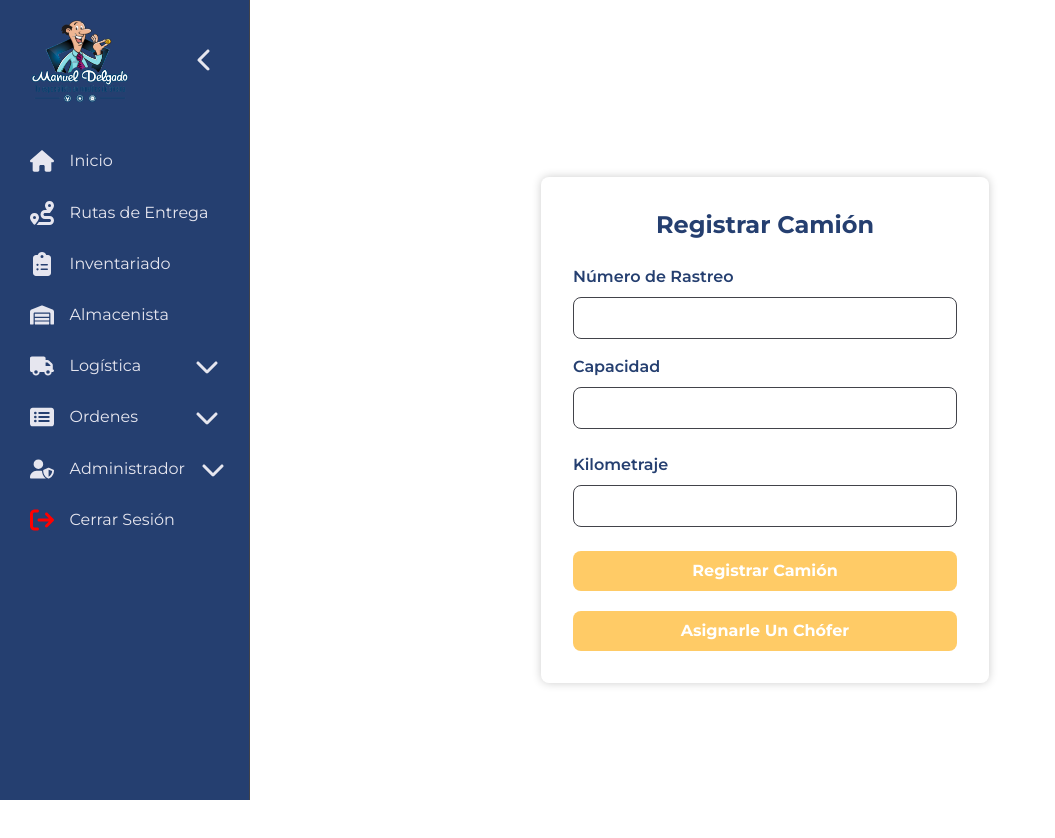
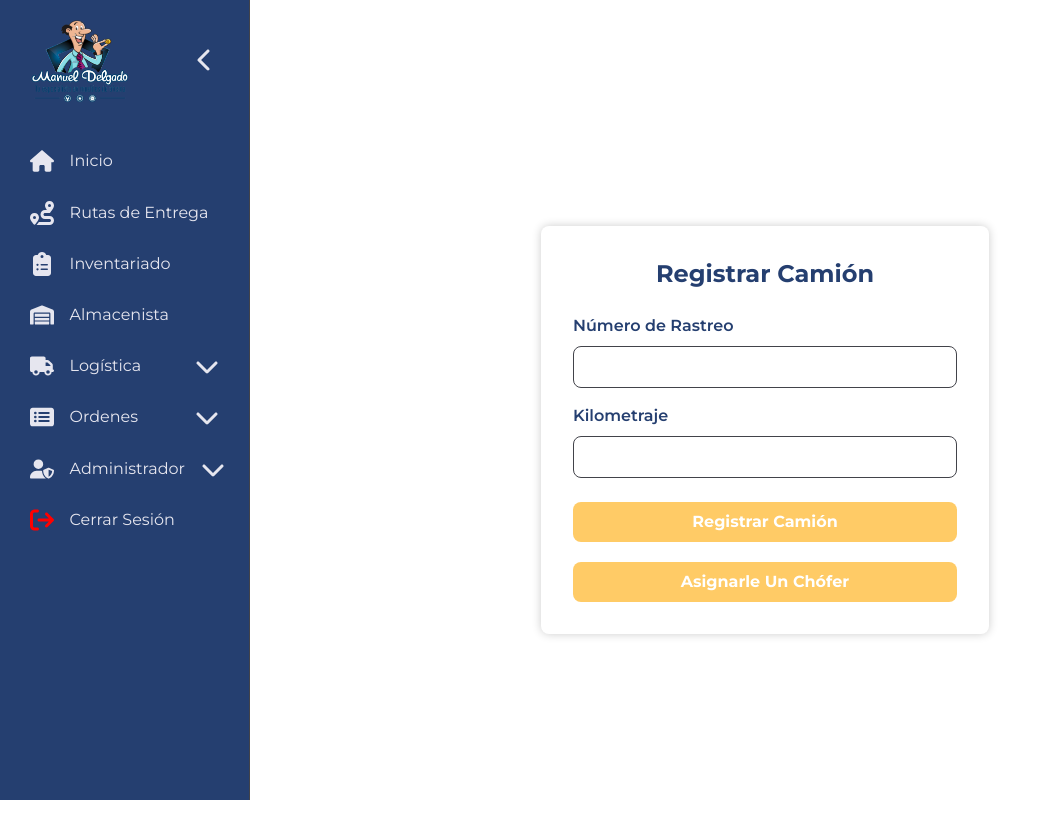
Before and after one commit to johanaguilar12/FrontMueblesDelgado, a React (Vite) app: page /admin/panel/registertruck in a window 1280 px wide. Shown: the top 838 px of the page, without its empty margins (0-1055 px from the left). Built offline with nearby package versions, Linux system fonts and the light colour scheme.

Commit message:
Cambios al formulario de registerTruck

```diff
--- a/src/admin/components/RegisterTruckForm.jsx
+++ b/src/admin/components/RegisterTruckForm.jsx
@@ -5,13 +5,12 @@ import { showErrorAlert } from "../../auth/components";
 
 const initialFormRegisterDriver = {
   trackingNumber: '',
-  capacity: '',
+  capacity: 6500,
   mileage: '',
 }
 
 const formValidationsRegisterDriver = {
   trackingNumber: [(value) => value.trim() !== '', 'El número de rastreo es obligatorio'],
-  capacity: [(value) => value.trim() !== '', 'La capacidad es obligatoria'],
   mileage: [(value) => value.trim() !== '', 'El kilometraje es obligatorio'],
 }
 
@@ -30,7 +29,7 @@ export const RegisterTruckForm = () => {
     try {
       const truck = {
         trackingNumber,
-        capacity,
+        capacity: capacity || 6500, // Si no está definido, usa el valor por defecto
         mileage,
       };
 
@@ -62,23 +61,6 @@ export const RegisterTruckForm = () => {
               id="trackingNumber"
               value={trackingNumber}
               onChange={onInputChange}
-              className="w-full px-4 py-2 border border-lineclr rounded-lg focus:outline-none focus:ring-2 focus:ring-customBlueLight"
-            />
-          </div>
-          <div className="mb-6">
-            <label
-              htmlFor="capacity"
-              className="block text-baseclr font-semibold mb-2"
-            >
-              Capacidad
-            </label>
-            <input
-              type="number"
-              name="capacity"
-              id="capacity"
-              value={capacity}
-              onChange={onInputChange}
-              onKeyDown={onlyNumbersOnKeyDown}
               className="w-full px-4 py-2 border border-lineclr rounded-lg focus:outline-none focus:ring-2 focus:ring-customBlueLight"
             />
           </div>
```
